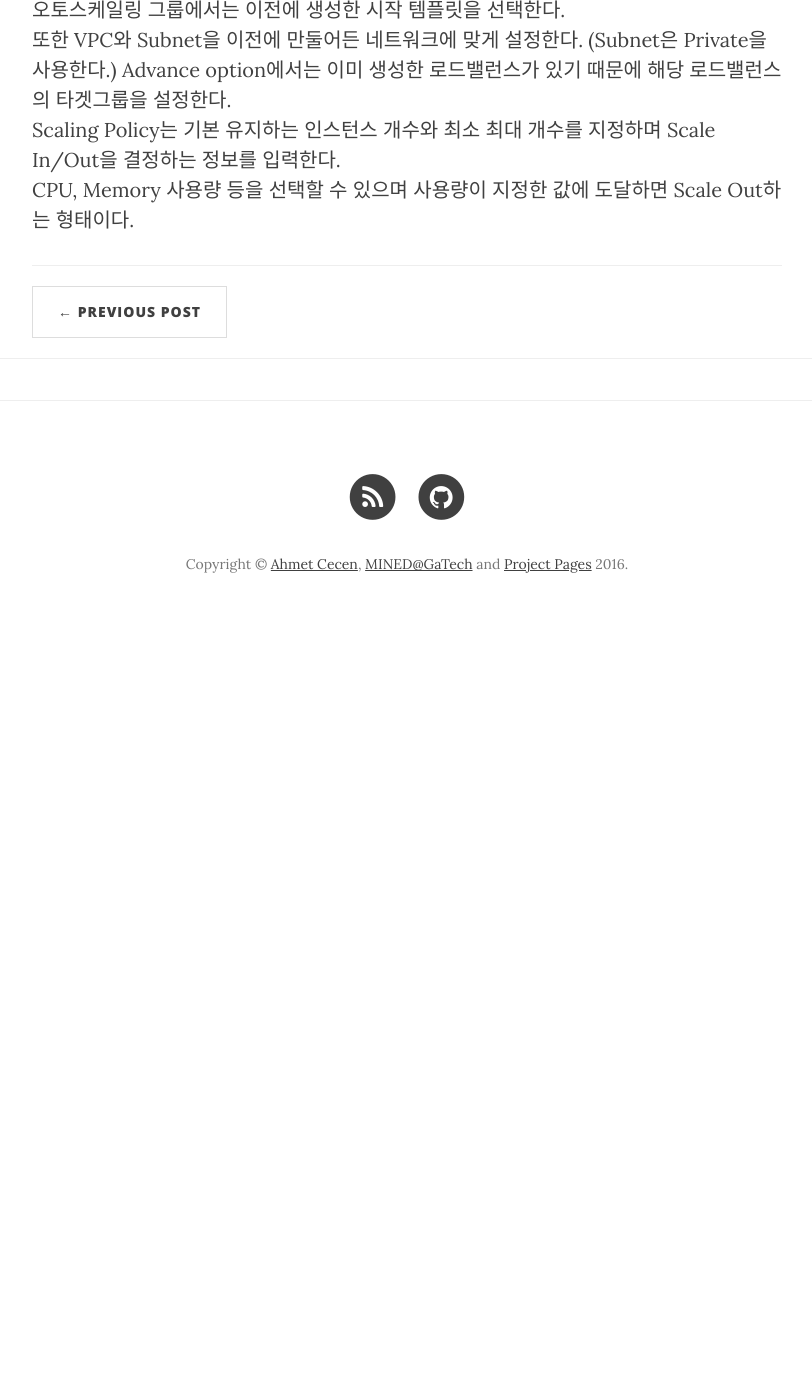
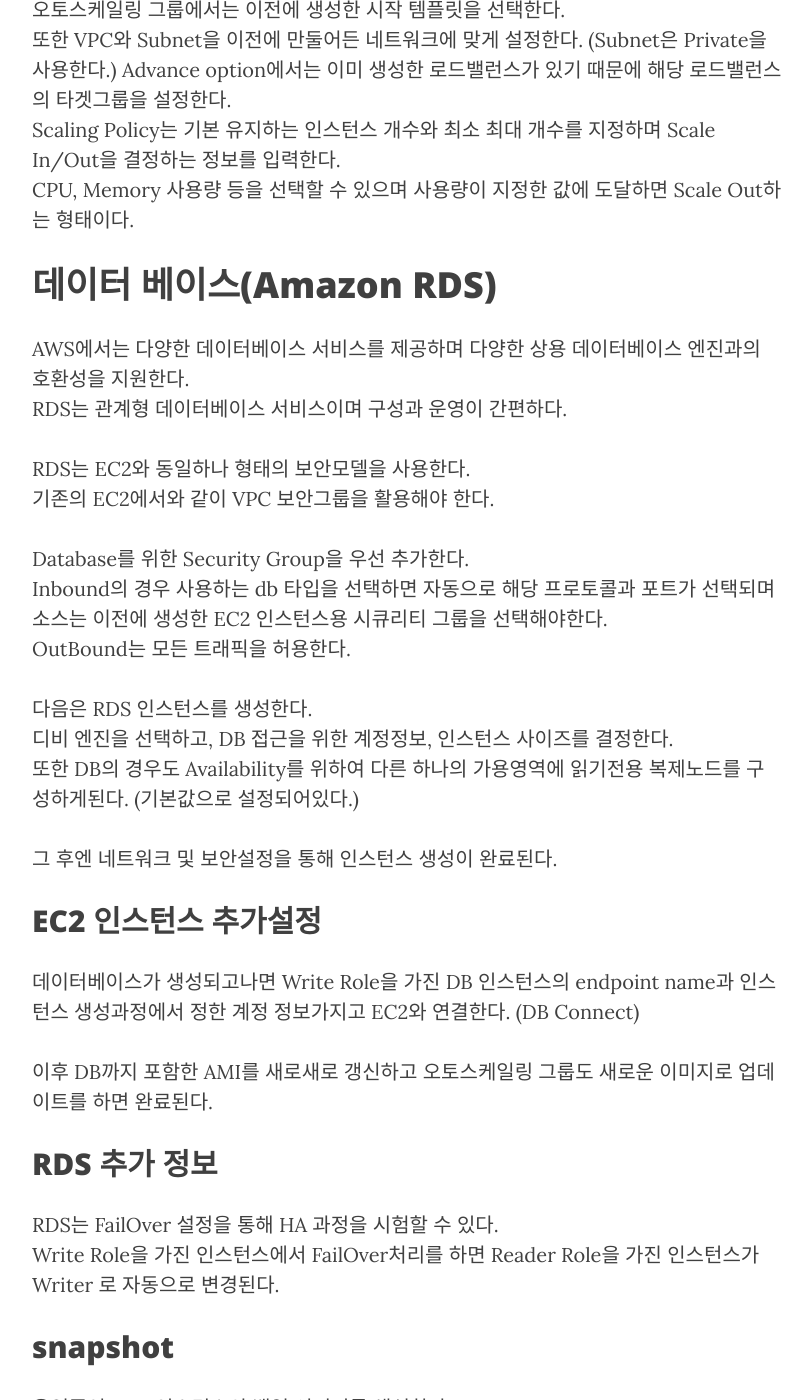
Before and after one commit to Y-JaeHyun/Y-JaeHyun.github.io, a Jekyll site: the page built from _posts/2021-10-28-AWS inmmersion day.md, in a window 1280 px wide and 1400 px high, scrolled down 3358 px. Shown: the whole window, without its empty margins (233-1045 px from the left). Built offline with Jekyll 4.4.1, drawn with Linux system fonts in a browser that asks for light colours; nearby versions of some CDN libraries; comment, search, counter and statistics services are not loaded; before the commit the page ends 3998 px from its top, so only the background shows below that; some of the changed text lies outside the part shown.

Commit message:
aws immersion day post update

```diff
--- a/_posts/2021-10-28-AWS inmmersion day.md
+++ b/_posts/2021-10-28-AWS inmmersion day.md
@@ -93,3 +93,36 @@ AMI 및 인스턴스 유형과 같은 정보들을 포함하며 Auto Scaling Gro
 Advance option에서는 이미 생성한 로드밸런스가 있기 때문에 해당 로드밸런스의 타겟그룹을 설정한다.
 Scaling Policy는 기본 유지하는 인스턴스 개수와 최소 최대 개수를 지정하며 Scale In/Out을 결정하는 정보를 입력한다.
 CPU, Memory 사용량 등을 선택할 수 있으며 사용량이 지정한 값에 도달하면 Scale Out하는 형태이다.
+
+# 데이터 베이스(Amazon RDS)
+
+AWS에서는 다양한 데이터베이스 서비스를 제공하며 다양한 상용 데이터베이스 엔진과의 호환성을 지원한다.
+RDS는 관계형 데이터베이스 서비스이며 구성과 운영이 간편하다.
+
+RDS는 EC2와 동일하나 형태의 보안모델을 사용한다.
+기존의 EC2에서와 같이 VPC 보안그룹을 활용해야 한다.
+
+Database를 위한 Security Group을 우선 추가한다.
+Inbound의 경우 사용하는 db 타입을 선택하면 자동으로 해당 프로토콜과 포트가 선택되며 소스는 이전에 생성한 EC2 인스턴스용 시큐리티 그룹을 선택해야한다.
+OutBound는 모든 트래픽을 허용한다.
+
+다음은 RDS 인스턴스를 생성한다.
+디비 엔진을 선택하고, DB 접근을 위한 계정정보, 인스턴스 사이즈를 결정한다.
+또한 DB의 경우도 Availability를 위하여 다른 하나의 가용영역에 읽기전용 복제노드를 구성하게된다. (기본값으로 설정되어있다.)
+
+그 후엔 네트워크 및 보안설정을 통해 인스턴스 생성이 완료된다.
+
+## EC2 인스턴스 추가설정
+
+데이터베이스가 생성되고나면 Write Role을 가진 DB 인스턴스의 endpoint name과 인스턴스 생성과정에서 정한 계정 정보가지고 EC2와 연결한다. (DB Connect)
+
+이후 DB까지 포함한 AMI를 새로새로 갱신하고 오토스케일링 그룹도 새로운 이미지로 업데이트를 하면 완료된다.
+
+## RDS 추가 정보
+
+RDS는 FailOver 설정을 통해 HA 과정을 시험할 수 있다.
+Write Role을 가진 인스턴스에서 FailOver처리를 하면 Reader Role을 가진 인스턴스가 Writer 로 자동으로 변경된다.
+
+## snapshot
+
+운영중인 RDS 인스턴스의 백업 이미지를 생성한다.
```
